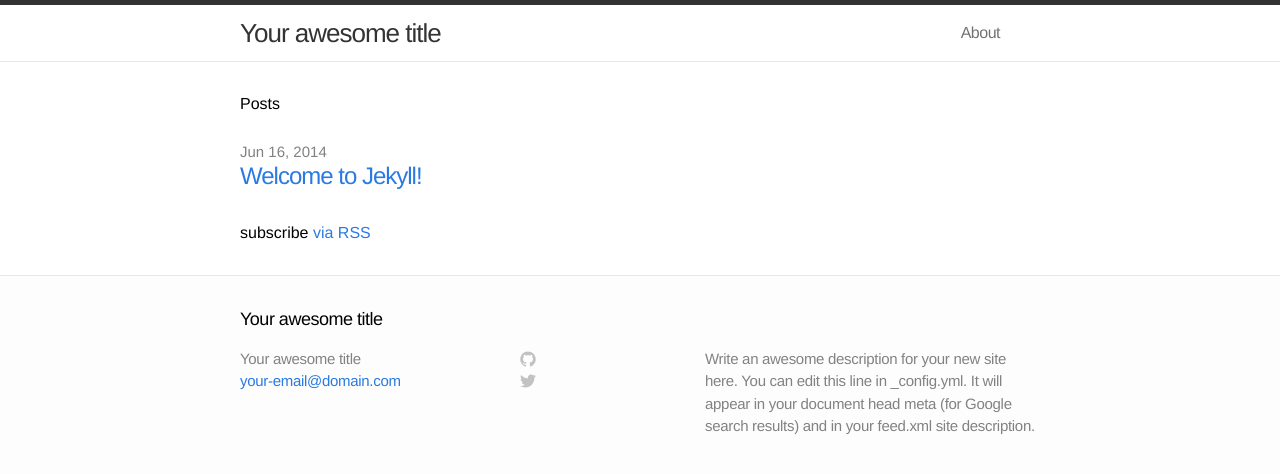
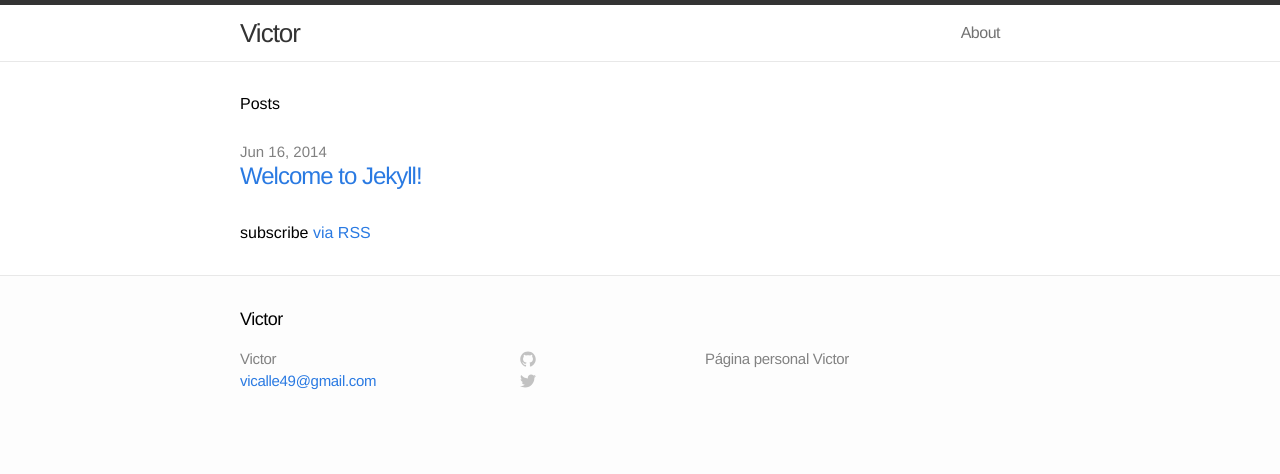
Before and after one commit to vicalle12/vicalle12.github.io, a Jekyll site: the page built from index.html, in a window 1280 px wide. Shown: the top 474 px of the page. Built offline with Jekyll 4.4.1, drawn with Linux system fonts in a browser that asks for light colours.

Commit message:
Titulo y configuracion

```diff
--- a/_config.yml
+++ b/_config.yml
@@ -1,9 +1,9 @@
 # Site settings
-title: Your awesome title
-email: your-email@domain.com
-description: "Write an awesome description for your new site here. You can edit this line in _config.yml. It will appear in your document head meta (for Google search results) and in your feed.xml site description."
+title: Victor
+email: vicalle49@gmail.com
+description: "Página personal Victor"
 baseurl: ""
-url: "http://yourdomain.com"
+url: "http://vicalle12.github.io/"
 
 # Build settings
 markdown: kramdown
```
